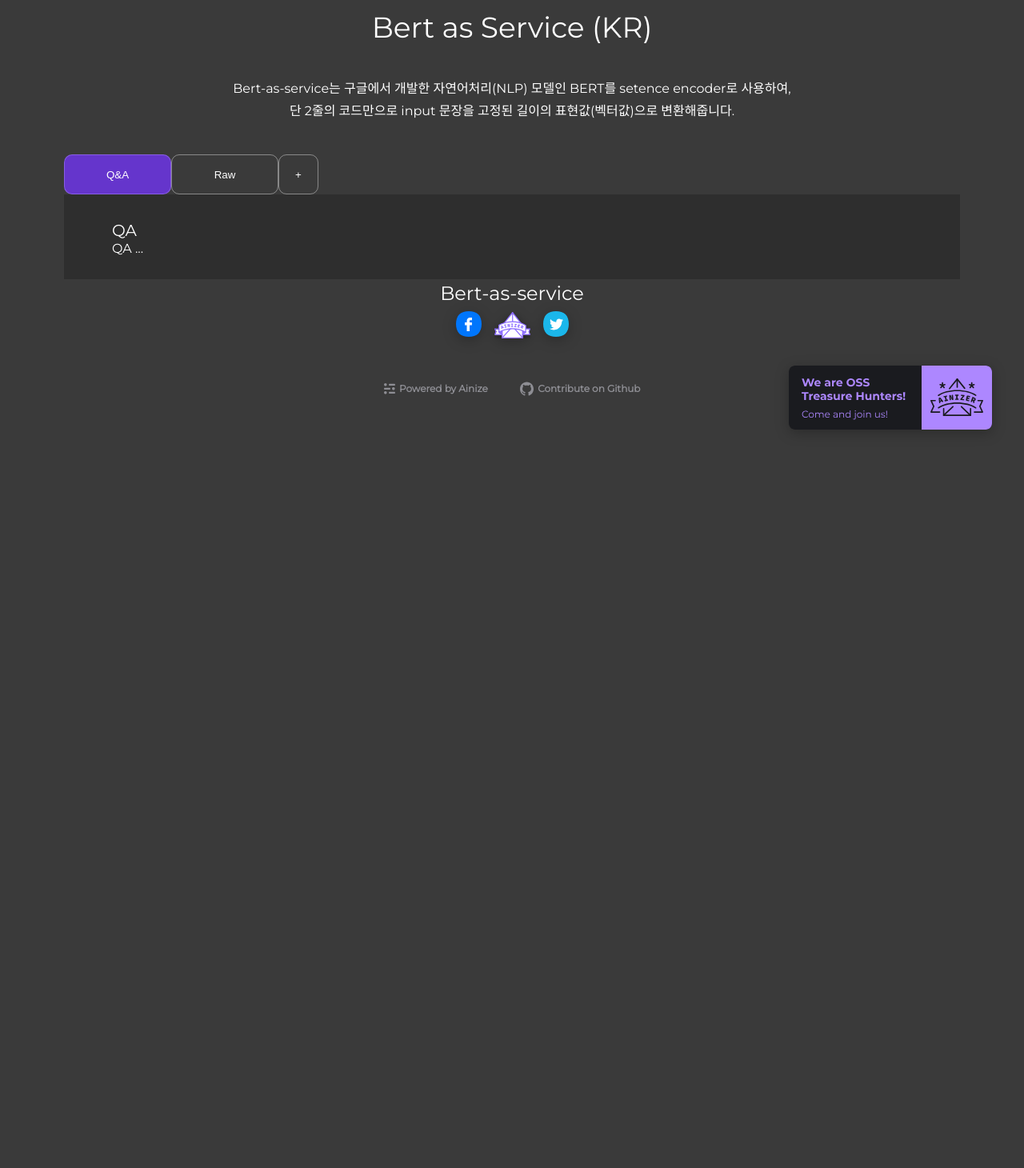
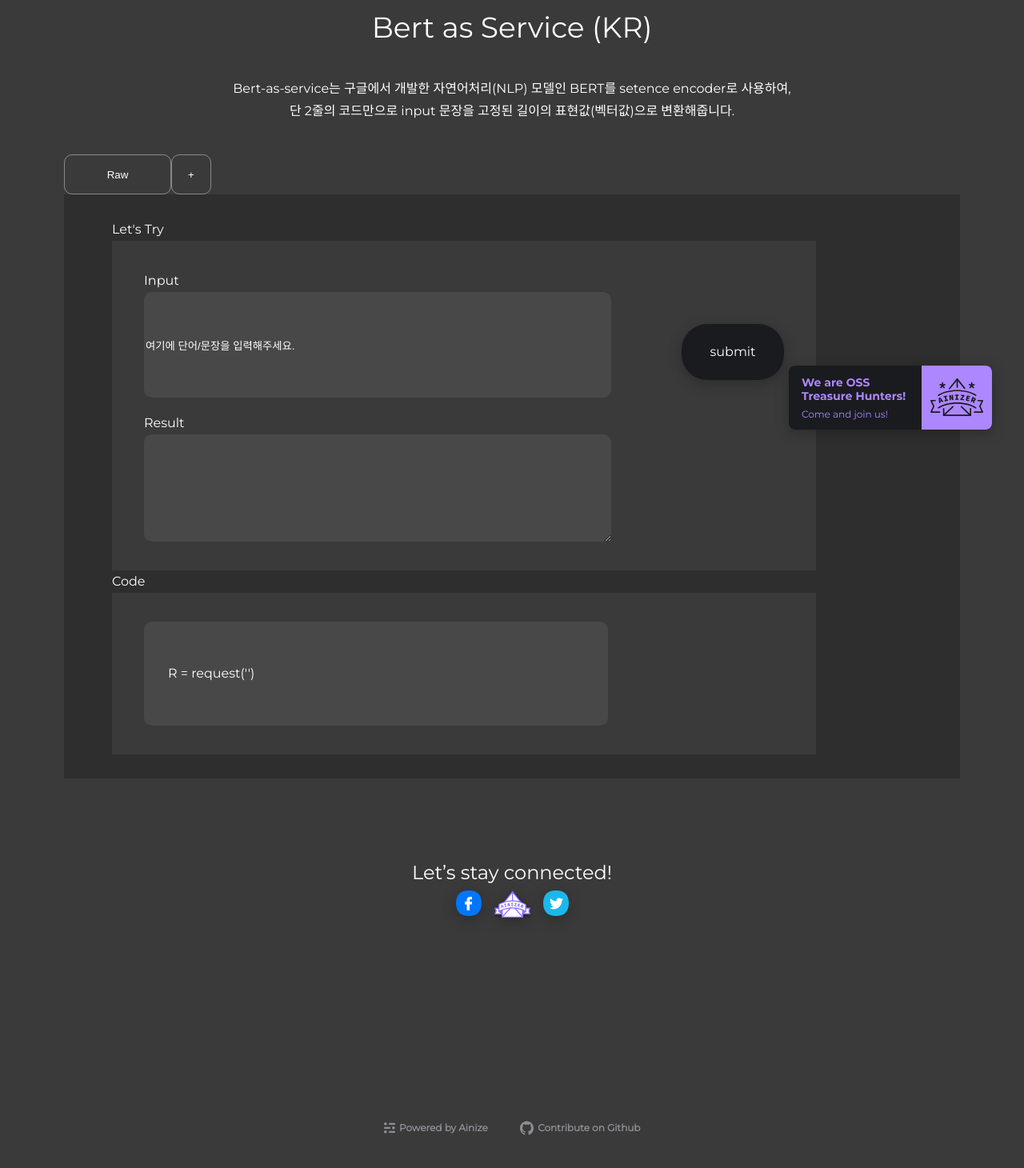
Before and after one commit to gkswjdzz/bert-as-service-showcase, a Flask app: page / in a window 1280 px wide. Shown: the part 220-1680 px from the top of the page at 80% size. Before the commit the page ends 757 px from the top, so only its background shows below. Run offline with Flask 2, Linux system fonts and the light colour scheme.

Commit message:
remove qa

```diff
--- a/static/css/design.css
+++ b/static/css/design.css
@@ -130,10 +130,10 @@
 }
 
 .input_text {
-  background: #808080;
-  opacity: 0.2;
+  background: #484848;
   border-radius: 10px;
-
+  outline: none;
+  border-width: 0;
   color: #FFFFFF;
 }
 
@@ -170,6 +170,11 @@
 /* footer */
 
 #footer {
+  /* position: fixed;
+  bottom:0;
+  width:100%;
+  z-index: 1; */
+
   font-size: 12px;
   line-height: 20px;
   font-weight: 600;
--- a/static/css/styles.css
+++ b/static/css/styles.css
@@ -5,6 +5,20 @@
   flex-direction: column;
   align-items: center;
   justify-content: center;
+}
+
+.share {
+  padding-top: 100px;
+  padding-bottom: 200px;
+}
+
+.input_text {
+
+  color: #FFFFFF;
+}
+
+textarea {
+  vertical-align:middle;
 }
 
 #tabs {
--- a/templates/index.html
+++ b/templates/index.html
@@ -33,11 +33,13 @@
 
 <body>
     <div id="header">
-        <div class="github" OnClick="location.href='https://github.com/psi1104/stargan-v2'" style="cursor:pointer;">
+        <div class="github" OnClick="location.href='https://github.com/gkswjdzz/bert-as-service'"
+            style="cursor:pointer;">
             <object data="{{ url_for('static', filename='images/github.svg') }}" type="image/svg+xml"></object>
             <div>Github</div>
         </div>
-        <div class="ainize" OnClick="location.href='https://ainize.ai/psi1104/stargan-v2'" style="cursor:pointer;">
+        <div class="ainize" OnClick="location.href='https://ainize.ai/gkswjdzz/bert-as-service'"
+            style="cursor:pointer;">
             <object data="{{ url_for('static', filename='images/ainize.svg') }}" type="image/svg+xml"></object>
             <div>Testing API</div>
         </div>
@@ -62,20 +64,16 @@
 
         <div id="tabs">
             <div class="tab">
-                <button class="btn_medium tablinks" onclick="openTab(event, 'qa')" id="defaultOpen">Q&A</button>
+                <!-- <button class="btn_medium tablinks" onclick="openTab(event, 'qa')" id="defaultOpen">Q&A</button> -->
                 <button class="btn_medium tablinks" onclick="openTab(event, 'raw')">Raw</button>
                 <button class="btn_medium tablinks other" onclick="openTab(event, 'plus')">+</button>
             </div>
 
             <div id="tabcontents">
-                <div id="qa" class="tabcontent">
-                    <h3>QA</h3>
-                    <p>QA ...</p>
-                </div>
-
                 <div id="raw" class="tabcontent">
                     <p1>Let's Try</p1>
                     <div class="box">
+                        <p1>Input</p1>
                         <div class="box inputs">
                             <input id="box_input" class="input_text" value="여기에 단어/문장을 입력해주세요." />
                             <div id="submit" class="btn">
@@ -83,8 +81,8 @@
                                 <div id="loader" style="display: none;"></div>
                             </div>
                         </div>
+                        <p1>Result</p1>
                         <textarea id="box_output" class="input_text" rows="4" cols="50" disabled>
-                            여기에 결과값이 나옵니다.
                         </textarea>
                     </div>
 
@@ -98,18 +96,13 @@
                     </div>
 
                 </div>
-
-                <div id="plus" class="tabcontent">
-                    <h3>+</h3>
-                    <p>++</p>
-                </div>
             </div>
         </div>
     </div>
     </div>
 
     <div class="share">
-        <h2 class="title">Bert-as-service</h2>
+        <h2 class="title">Let’s stay connected!</h2>
         <div class="icons">
             <a class="link to_facebook" href='#' onclick="openSite('fb');">
                 <svg width="48" height="48" viewBox="0 0 48 48" fill="none" xmlns="http://www.w3.org/2000/svg">
```
